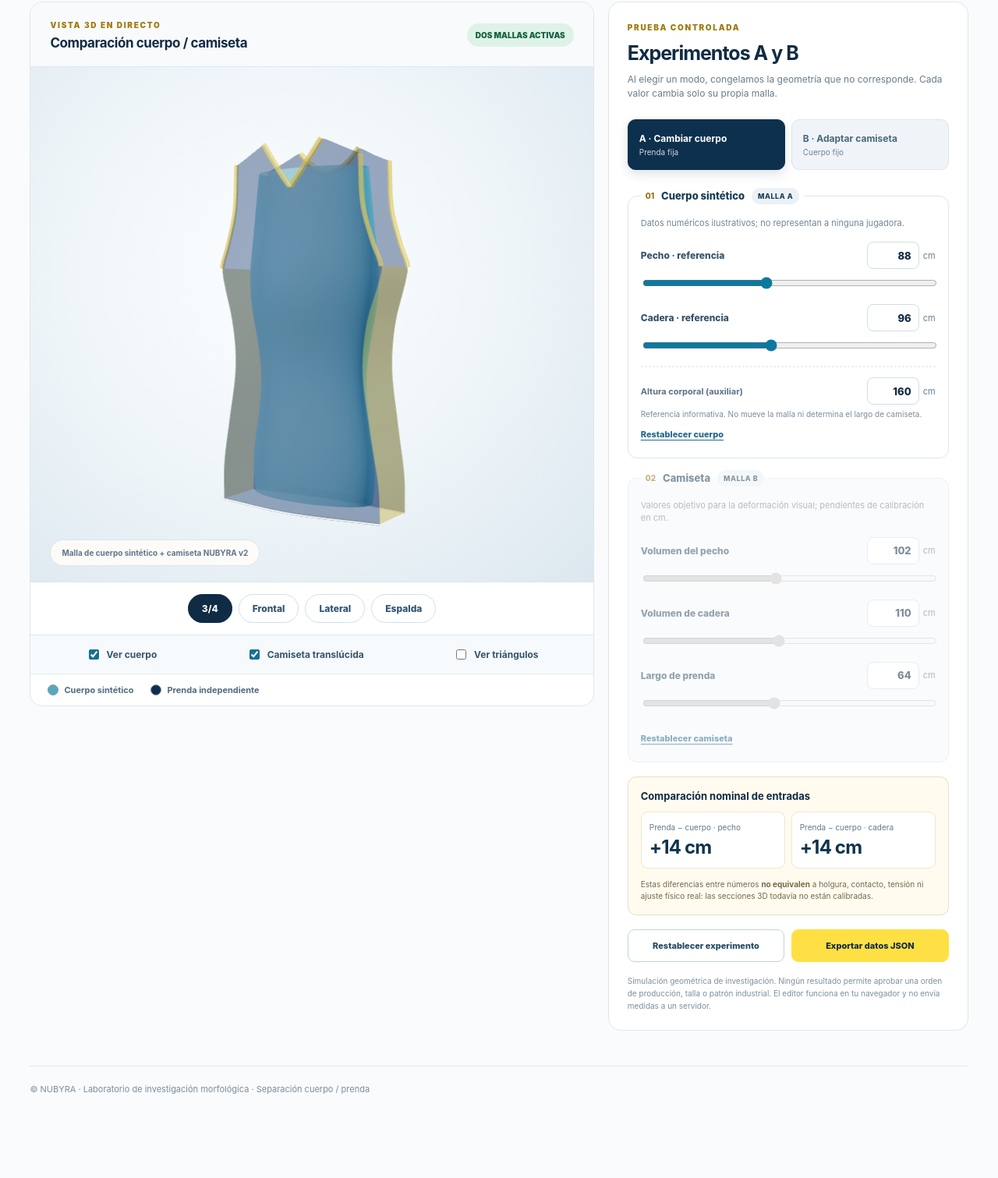
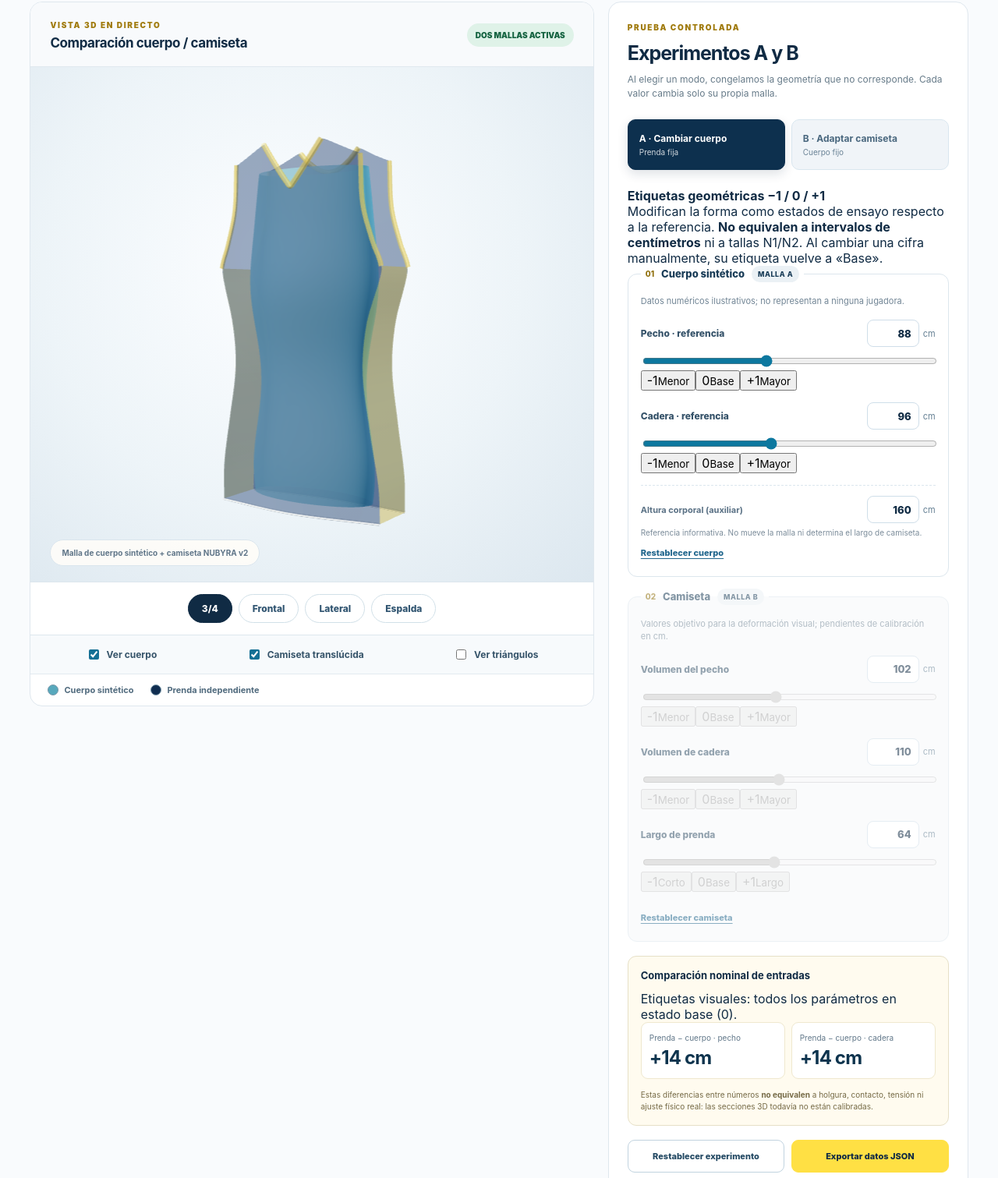
Before and after one commit to dunay2/nubyra-site, a website: page configurador-3d/fit-lab/index.html in a window 1280 px wide. Shown: the part 345-1856 px from the top of the page at 78% size. Before the commit the page ends 1807 px from the top, so only its background shows below. Drawn offline with nearby package versions, Linux system fonts and the light colour scheme.

Commit message:
feat(fit-lab): controles accesibles -1/0/+1 por cada dimensión y aviso sin equivalencia en cm

```diff
--- a/configurador-3d/fit-lab/index.html
+++ b/configurador-3d/fit-lab/index.html
@@ -63,16 +63,22 @@
       <button id="mode-body" type="button" aria-pressed="true"><strong>A · Cambiar cuerpo</strong><small>Prenda fija</small></button>
       <button id="mode-garment" type="button" aria-pressed="false"><strong>B · Adaptar camiseta</strong><small>Cuerpo fijo</small></button>
     </div>
+    <div class="discrete-hint" role="note">
+      <strong>Etiquetas geométricas −1 / 0 / +1</strong>
+      <p>Modifican la forma como estados de ensayo respecto a la referencia. <strong>No equivalen a intervalos de centímetros</strong> ni a tallas N1/N2. Al cambiar una cifra manualmente, su etiqueta vuelve a «Base».</p>
+    </div>
     <fieldset class="param-panel" id="body-fields">
      <legend><span class="number">01</span> Cuerpo sintético <span class="panel-tag">MALLA A</span></legend>
      <p class="section-hint">Datos numéricos ilustrativos; no representan a ninguna jugadora.</p>
      <div class="fit-field">
        <div class="field-top"><label for="bodyChestCm-range">Pecho · referencia</label><div><input aria-label="Pecho del cuerpo en cm" id="bodyChestCm-number" type="number" min="65" max="120" step="1" value="88"><span>cm</span></div></div>
        <input id="bodyChestCm-range" type="range" min="65" max="120" step="1" value="88">
+       <div class="discrete-options" role="group" aria-label="Estado visual de pecho del cuerpo"><button type="button" data-label-key="bodyChestState" data-label-value="-1" aria-pressed="false" aria-label="Menor para pecho del cuerpo"><span>-1</span><small>Menor</small></button><button type="button" data-label-key="bodyChestState" data-label-value="0" aria-pressed="true" aria-label="Base para pecho del cuerpo"><span>0</span><small>Base</small></button><button type="button" data-label-key="bodyChestState" data-label-value="1" aria-pressed="false" aria-label="Mayor para pecho del cuerpo"><span>+1</span><small>Mayor</small></button></div>
      </div>
      <div class="fit-field">
        <div class="field-top"><label for="bodyHipCm-range">Cadera · referencia</label><div><input aria-label="Cadera del cuerpo en cm" id="bodyHipCm-number" type="number" min="70" max="130" step="1" value="96"><span>cm</span></div></div>
        <input id="bodyHipCm-range" type="range" min="70" max="130" step="1" value="96">
+       <div class="discrete-options" role="group" aria-label="Estado visual de cadera del cuerpo"><button type="button" data-label-key="bodyHipState" data-label-value="-1" aria-pressed="false" aria-label="Menor para cadera del cuerpo"><span>-1</span><small>Menor</small></button><button type="button" data-label-key="bodyHipState" data-label-value="0" aria-pressed="true" aria-label="Base para cadera del cuerpo"><span>0</span><small>Base</small></button><button type="button" data-label-key="bodyHipState" data-label-value="1" aria-pressed="false" aria-label="Mayor para cadera del cuerpo"><span>+1</span><small>Mayor</small></button></div>
      </div>
      <div class="auxiliary">
        <label for="bodyHeightCm-number">Altura corporal (auxiliar)</label>
@@ -87,19 +93,23 @@
      <div class="fit-field">
       <div class="field-top"><label for="garmentChestCm-range">Volumen del pecho</label><div><input aria-label="Pecho objetivo de la camiseta en cm" id="garmentChestCm-number" type="number" min="75" max="135" step="1" value="102"><span>cm</span></div></div>
       <input id="garmentChestCm-range" type="range" min="75" max="135" step="1" value="102">
+       <div class="discrete-options" role="group" aria-label="Estado visual de volumen de pecho de la camiseta"><button type="button" data-label-key="garmentChestState" data-label-value="-1" aria-pressed="false" aria-label="Menor para volumen de pecho de la camiseta"><span>-1</span><small>Menor</small></button><button type="button" data-label-key="garmentChestState" data-label-value="0" aria-pressed="true" aria-label="Base para volumen de pecho de la camiseta"><span>0</span><small>Base</small></button><button type="button" data-label-key="garmentChestState" data-label-value="1" aria-pressed="false" aria-label="Mayor para volumen de pecho de la camiseta"><span>+1</span><small>Mayor</small></button></div>
      </div>
      <div class="fit-field">
       <div class="field-top"><label for="garmentHipCm-range">Volumen de cadera</label><div><input aria-label="Cadera objetivo de la camiseta en cm" id="garmentHipCm-number" type="number" min="80" max="145" step="1" value="110"><span>cm</span></div></div>
       <input id="garmentHipCm-range" type="range" min="80" max="145" step="1" value="110">
+       <div class="discrete-options" role="group" aria-label="Estado visual de volumen de cadera de la camiseta"><button type="button" data-label-key="garmentHipState" data-label-value="-1" aria-pressed="false" aria-label="Menor para volumen de cadera de la camiseta"><span>-1</span><small>Menor</small></button><button type="button" data-label-key="garmentHipState" data-label-value="0" aria-pressed="true" aria-label="Base para volumen de cadera de la camiseta"><span>0</span><small>Base</small></button><button type="button" data-label-key="garmentHipState" data-label-value="1" aria-pressed="false" aria-label="Mayor para volumen de cadera de la camiseta"><span>+1</span><small>Mayor</small></button></div>
      </div>
      <div class="fit-field">
       <div class="field-top"><label for="garmentLengthCm-range">Largo de prenda</label><div><input aria-label="Largo objetivo de la camiseta en cm" id="garmentLengthCm-number" type="number" min="48" max="84" step="1" value="64"><span>cm</span></div></div>
       <input id="garmentLengthCm-range" type="range" min="48" max="84" step="1" value="64">
+       <div class="discrete-options" role="group" aria-label="Estado visual de largo de la camiseta"><button type="button" data-label-key="garmentLengthState" data-label-value="-1" aria-pressed="false" aria-label="Corto para largo de la camiseta"><span>-1</span><small>Corto</small></button><button type="button" data-label-key="garmentLengthState" data-label-value="0" aria-pressed="true" aria-label="Base para largo de la camiseta"><span>0</span><small>Base</small></button><button type="button" data-label-key="garmentLengthState" data-label-value="1" aria-pressed="false" aria-label="Largo para largo de la camiseta"><span>+1</span><small>Largo</small></button></div>
      </div>
      <button class="reset-inline" id="reset-garment" type="button">Restablecer camiseta</button>
     </fieldset>
     <div class="result">
       <h3>Comparación nominal de entradas</h3>
+      <p class="discrete-status" id="discrete-status" aria-live="polite">Etiquetas visuales: todos los parámetros en estado base (0).</p>
       <div class="result-grid">
         <p><small>Prenda − cuerpo · pecho</small><strong id="delta-chest">+14 cm</strong></p>
         <p><small>Prenda − cuerpo · cadera</small><strong id="delta-hip">+14 cm</strong></p>
```
